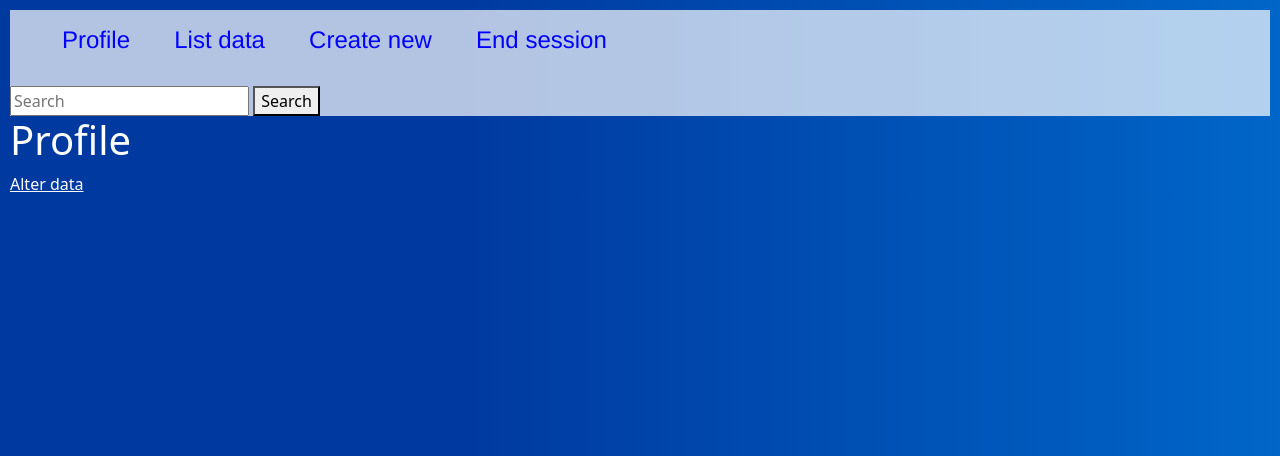
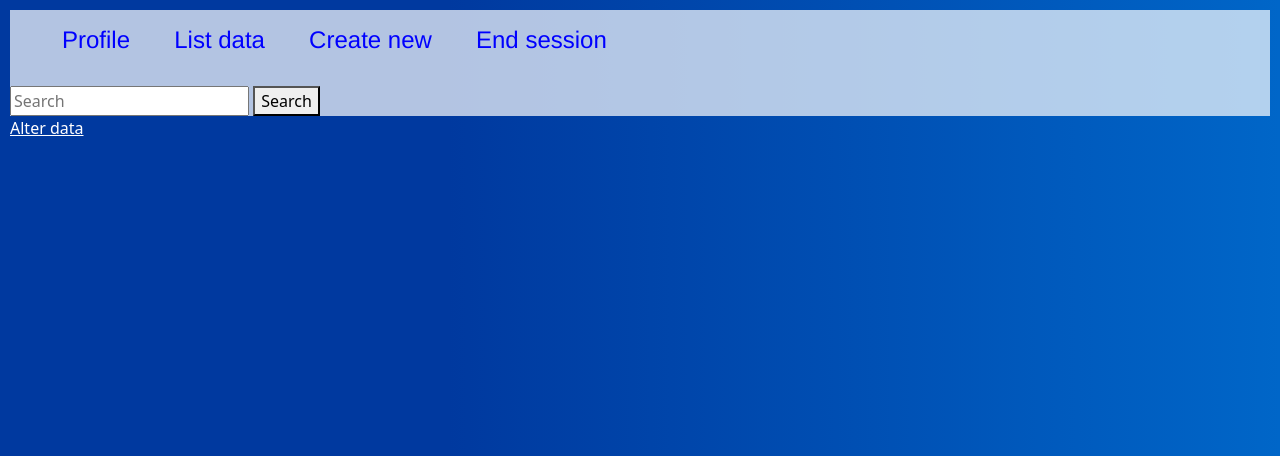
Before and after one commit to lorenaaseabra/ProjectWebDevelopment, a PHP site: page /Project_Ofc/profile.php in a window 1280 px wide. Shown: the top 456 px of the page. Run offline with PHP 8.4, Linux system fonts and the light colour scheme; the visitor is signed in with stand-in values (Sample User, id 1); data that the repository does not hold is empty.

Commit message:
profile modification

```diff
--- a/Project_Ofc/profile.php
+++ b/Project_Ofc/profile.php
@@ -50,7 +50,6 @@ $result = mysqli_query($conn, $query);
     </header>
 
     <main>
-      <h1>Profile</h1>
     <?php while ($row = mysqli_fetch_assoc ($result)) { ?>
       <p><b>Name: </b><?PHP echo $row ["nome"]?></p>
       <p><b>Email: </b><?PHP echo $row ["email"]?></p>
```
